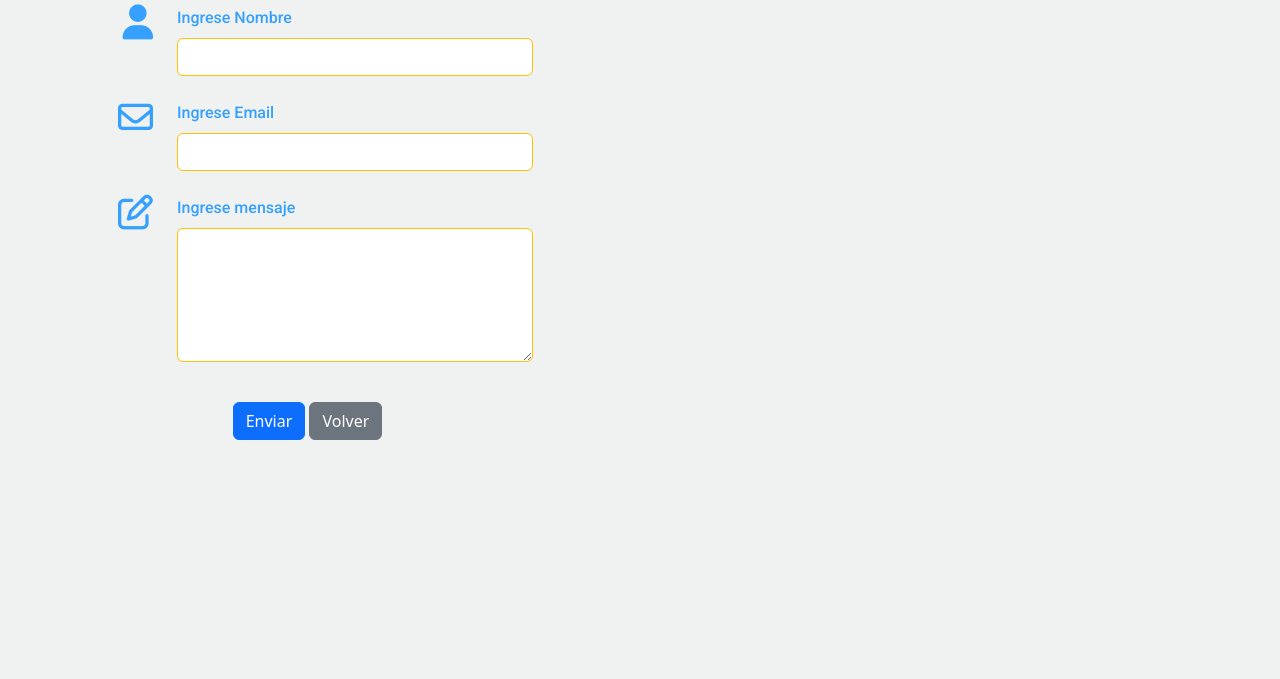
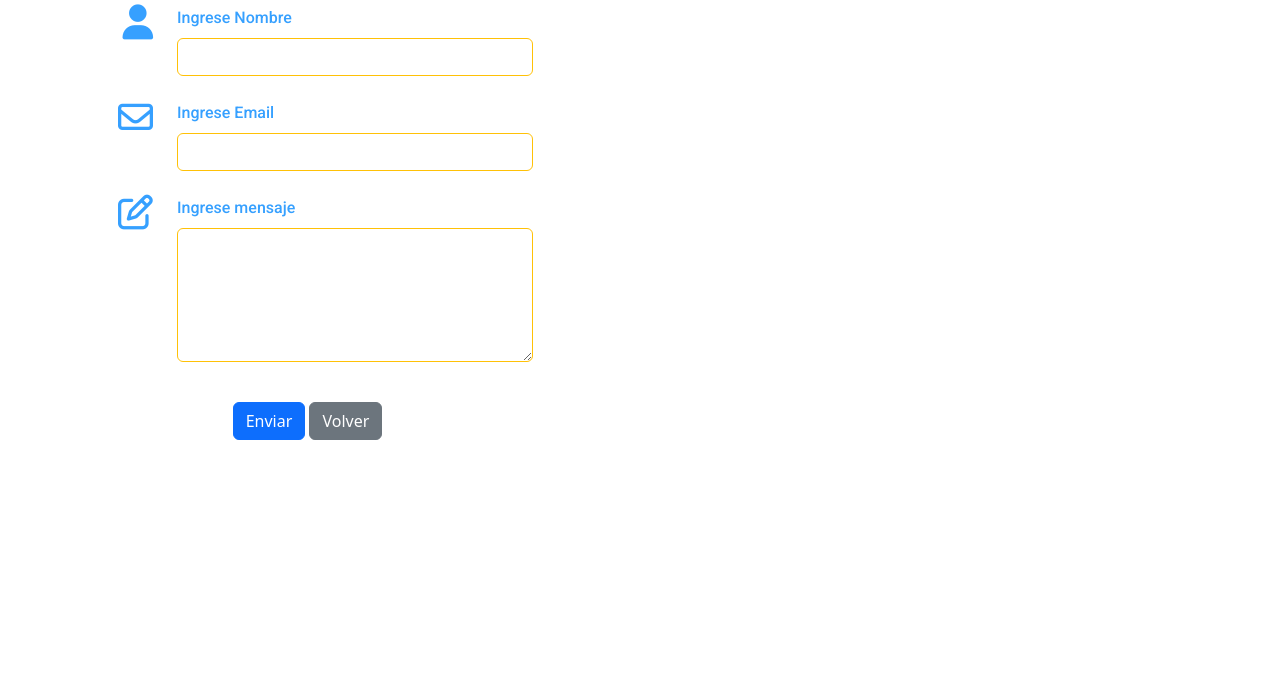
Before and after one commit to lsunhash24/Sprint_modulo2, a plain HTML site: page contacto.html in a window 1280 px wide. Shown: the part 121-800 px from the top of the page. Drawn offline with nearby package versions, Linux system fonts and the light colour scheme.

Commit message:
se elimina hoja de estilo de página de contacto

```diff
--- a/contacto.html
+++ b/contacto.html
@@ -12,7 +12,7 @@
     integrity="sha384-aFq/bzH65dt+w6FI2ooMVUpc+21e0SRygnTpmBvdBgSdnuTN7QbdgL+OapgHtvPp" crossorigin="anonymous">
   <!-- Se vincula a hojas de estilo local-->
   <link rel="stylesheet" href="./assets/css/contacto.css">
-  <link rel="stylesheet" href="./assets/css/style.css">
+  <!-- <link rel="stylesheet" href="./assets/css/style.css"> -->
 </head>
 
 <body>
```
